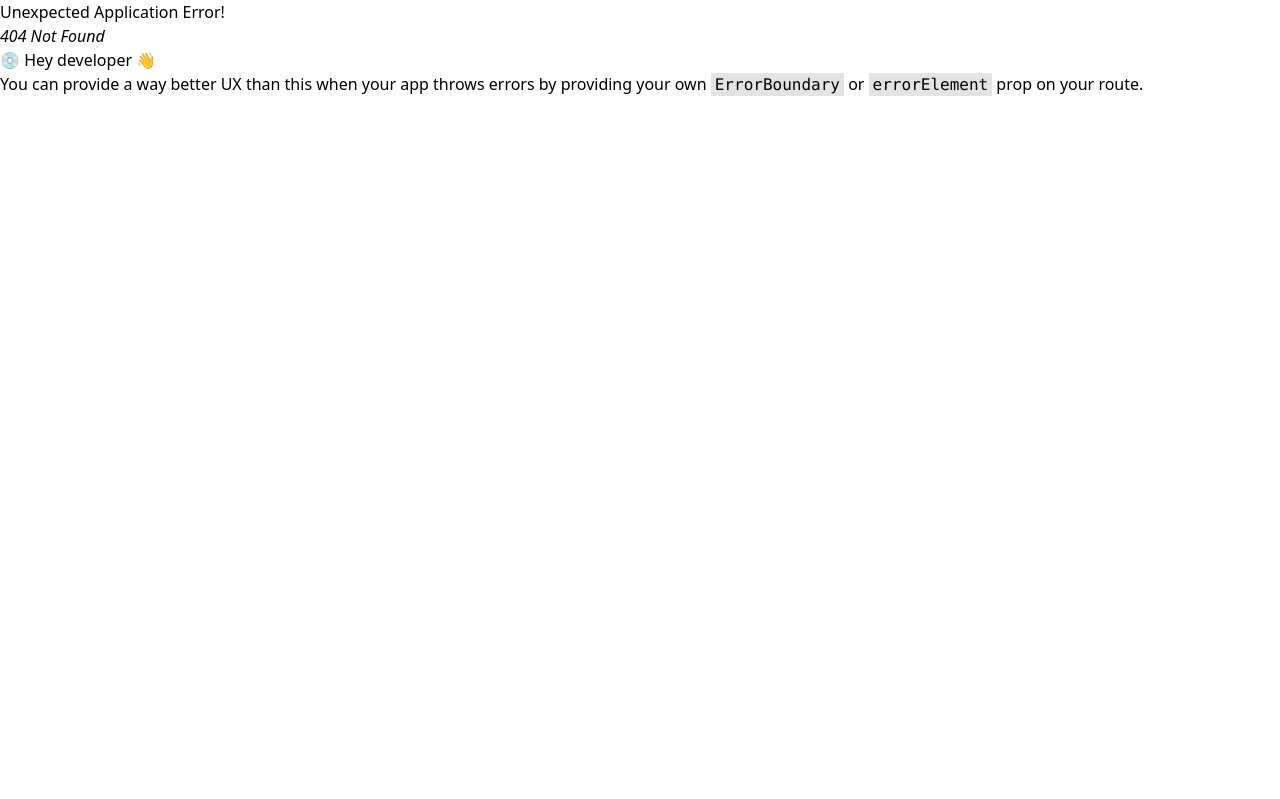
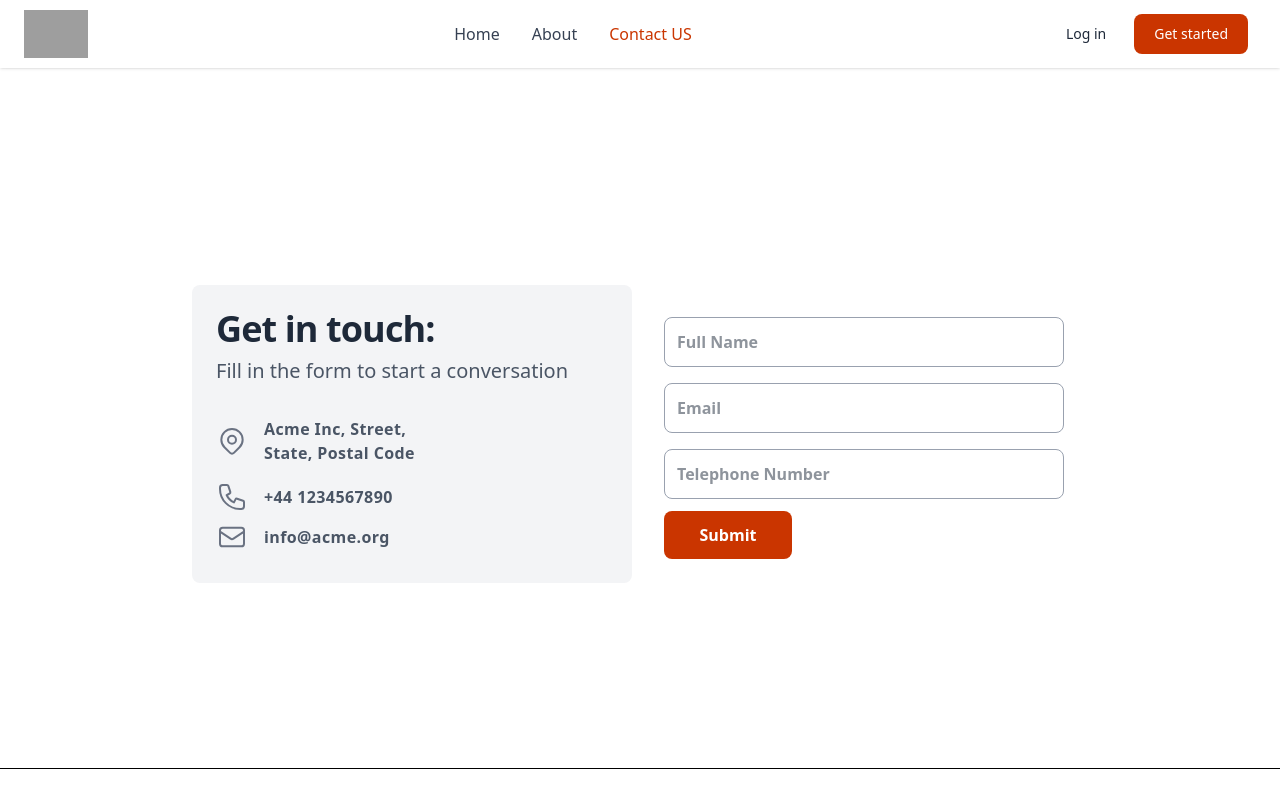
Before and after one commit to karanbgit/React-Practice, a React (Vite) app in the folder 07reactRouter/: page /contact in a window 1280 px wide. Before the commit this address had no page. Shown: the top 799 px of the page. Built offline with nearby package versions, Linux system fonts and the light colour scheme; grey boxes are pictures that could not be loaded.

Commit message:
`Added contact link to Header component and updated main.jsx to include Contact component and routing configuration.`

```diff
--- /dev/null
+++ b/07reactRouter/src/components/Contact/Contact.jsx
@@ -0,0 +1,142 @@
+import React from 'react'
+
+export default function Contact() {
+    return (
+        <div className="relative flex items-top justify-center min-h-[700px] bg-white sm:items-center sm:pt-0">
+            <div className="max-w-6xl mx-auto sm:px-6 lg:px-8">
+                <div className="mt-8 overflow-hidden">
+                    <div className="grid grid-cols-1 md:grid-cols-2">
+                        <div className="p-6 mr-2 bg-gray-100 sm:rounded-lg">
+                            <h1 className="text-3xl sm:text-4xl text-gray-800 font-extrabold tracking-tight">
+                                Get in touch:
+                            </h1>
+                            <p className="text-normal text-lg sm:text-xl font-medium text-gray-600 mt-2">
+                                Fill in the form to start a conversation
+                            </p>
+
+                            <div className="flex items-center mt-8 text-gray-600">
+                                <svg
+                                    fill="none"
+                                    stroke="currentColor"
+                                    stroke-linecap="round"
+                                    stroke-linejoin="round"
+                                    stroke-width="1.5"
+                                    viewBox="0 0 24 24"
+                                    className="w-8 h-8 text-gray-500"
+                                >
+                                    <path
+                                        stroke-linecap="round"
+                                        stroke-linejoin="round"
+                                        stroke-width="1.5"
+                                        d="M17.657 16.657L13.414 20.9a1.998 1.998 0 01-2.827 0l-4.244-4.243a8 8 0 1111.314 0z"
+                                    />
+                                    <path
+                                        stroke-linecap="round"
+                                        stroke-linejoin="round"
+                                        stroke-width="1.5"
+                                        d="M15 11a3 3 0 11-6 0 3 3 0 016 0z"
+                                    />
+                                </svg>
+                                <div className="ml-4 text-md tracking-wide font-semibold w-40">
+                                    Acme Inc, Street, State, Postal Code
+                                </div>
+                            </div>
+
+                            <div className="flex items-center mt-4 text-gray-600">
+                                <svg
+                                    fill="none"
+                                    stroke="currentColor"
+                                    stroke-linecap="round"
+                                    stroke-linejoin="round"
+                                    stroke-width="1.5"
+                                    viewBox="0 0 24 24"
+                                    className="w-8 h-8 text-gray-500"
+                                >
+                                    <path
+                                        stroke-linecap="round"
+                                        stroke-linejoin="round"
+                                        stroke-width="1.5"
+                                        d="M3 5a2 2 0 012-2h3.28a1 1 0 01.948.684l1.498 4.493a1 1 0 01-.502 1.21l-2.257 1.13a11.042 11.042 0 005.516 5.516l1.13-2.257a1 1 0 011.21-.502l4.493 1.498a1 1 0 01.684.949V19a2 2 0 01-2 2h-1C9.716 21 3 14.284 3 6V5z"
+                                    />
+                                </svg>
+                                <div className="ml-4 text-md tracking-wide font-semibold w-40">
+                                    +44 1234567890
+                                </div>
+                            </div>
+
+                            <div className="flex items-center mt-2 text-gray-600">
+                                <svg
+                                    fill="none"
+                                    stroke="currentColor"
+                                    stroke-linecap="round"
+                                    stroke-linejoin="round"
+                                    stroke-width="1.5"
+                                    viewBox="0 0 24 24"
+                                    className="w-8 h-8 text-gray-500"
+                                >
+                                    <path
+                                        stroke-linecap="round"
+                                        stroke-linejoin="round"
+                                        stroke-width="1.5"
+                                        d="M3 8l7.89 5.26a2 2 0 002.22 0L21 8M5 19h14a2 2 0 002-2V7a2 2 0 00-2-2H5a2 2 0 00-2 2v10a2 2 0 002 2z"
+                                    />
+                                </svg>
+                                <div className="ml-4 text-md tracking-wide font-semibold w-40">
+                                    info@acme.org
+                                </div>
+                            </div>
+                        </div>
+
+                        <form className="p-6 flex flex-col justify-center">
+                            <div className="flex flex-col">
+                                <label for="name" className="hidden">
+                                    Full Name
+                                </label>
+                                <input
+                                    type="name"
+                                    name="name"
+                                    id="name"
+                                    placeholder="Full Name"
+                                    className="w-100 mt-2 py-3 px-3 rounded-lg bg-white border border-gray-400 text-gray-800 font-semibold focus:border-orange-500 focus:outline-none"
+                                />
+                            </div>
+
+                            <div className="flex flex-col mt-2">
+                                <label for="email" className="hidden">
+                                    Email
+                                </label>
+                                <input
+                                    type="email"
+                                    name="email"
+                                    id="email"
+                                    placeholder="Email"
+                                    className="w-100 mt-2 py-3 px-3 rounded-lg bg-white border border-gray-400 text-gray-800 font-semibold focus:border-orange-500 focus:outline-none"
+                                />
+                            </div>
+
+                            <div className="flex flex-col mt-2">
+                                <label for="tel" className="hidden">
+                                    Number
+                                </label>
+                                <input
+                                    type="tel"
+                                    name="tel"
+                                    id="tel"
+                                    placeholder="Telephone Number"
+                                    className="w-100 mt-2 py-3 px-3 rounded-lg bg-white border border-gray-400 text-gray-800 font-semibold focus:border-orange-500 focus:outline-none"
+                                />
+                            </div>
+
+                            <button
+                                type="submit"
+                                className="md:w-32 bg-orange-700 hover:bg-blue-dark text-white font-bold py-3 px-6 rounded-lg mt-3 hover:bg-orange-600 transition ease-in-out duration-300"
+                            >
+                                Submit
+                            </button>
+                        </form>
+                    </div>
+                </div>
+            </div>
+        </div>
+    );
+}
--- a/07reactRouter/src/components/Header/Header.jsx
+++ b/07reactRouter/src/components/Header/Header.jsx
@@ -54,6 +54,17 @@
                                 </NavLink>
                             </li>
 
+                            <li>
+                                <NavLink
+                                to="/contact"
+                                    className={({ isActive }) =>
+                                        `block py-2 pr-4 pl-3 duration-200 ${isActive ? "text-orange-700" : "text-gray-700"} border-b border-gray-100 hover:bg-gray-50 lg:hover:bg-transparent lg:border-0 hover:text-orange-700 lg:p-0`
+                                    }
+                                >
+                                    Contact US
+                                </NavLink>
+                            </li>
+
                         </ul>
                     </div>
                 </div>
--- a/07reactRouter/src/main.jsx
+++ b/07reactRouter/src/main.jsx
@@ -2,27 +2,48 @@
 import { createRoot } from 'react-dom/client'
 import './index.css'
 
-import { createBrowserRouter, RouterProvider } from "react-router-dom";
+import { createBrowserRouter, createRoutesFromElements, RouterProvider, Route } from "react-router-dom";
 import Layout from './Layout.jsx';
 import Home from './components/Home/Home.jsx';
 import About from './components/About/About.jsx';
+import Contact from './components/Contact/Contact.jsx';
 
-const router = createBrowserRouter([
-  {
-    path: "/",
-    element: <Layout />,
-    children: [
-      {
-        path: "",
-        element: <Home />
-      },
-      {
-        path: "about",
-        element: <About />
-      },
-    ]
-  }
-])
+// First Method to Routing
+
+// const router = createBrowserRouter([
+//   {
+//     path: "/",
+//     element: <Layout />,
+//     children: [
+//       {
+//         path: "",
+//         element: <Home />
+//       },
+//       {
+//         path: "about",
+//         element: <About />
+//       },
+//       {
+//         path: "contact",
+//         element: <Contact />
+//       },
+//     ]
+//   }
+// ])
+
+
+// Second Method to Routing
+
+const router = createBrowserRouter(
+  createRoutesFromElements(
+    <Route path='/' element={<Layout />}>
+      <Route path='' element={<Home />} />
+      <Route path='about' element={<About />} />
+      <Route path='contact' element={<Contact />} />
+    </Route>
+  )
+)
+
 
 createRoot(document.getElementById('root')).render(
   <StrictMode>
```
